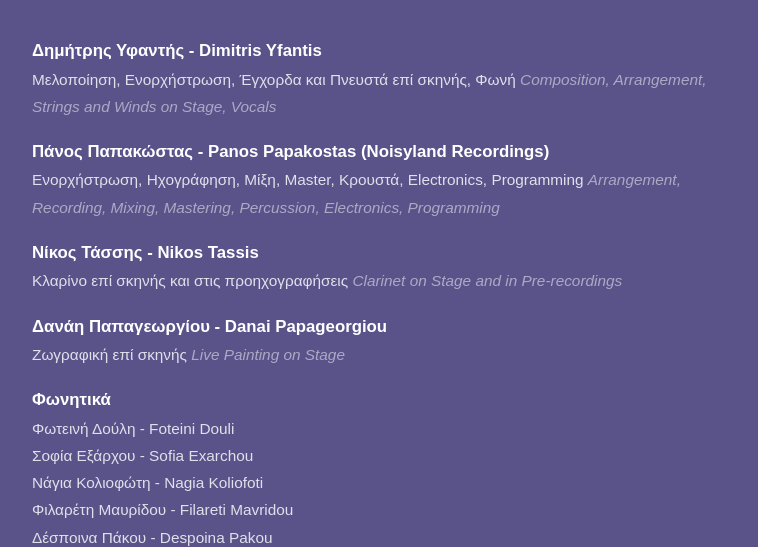
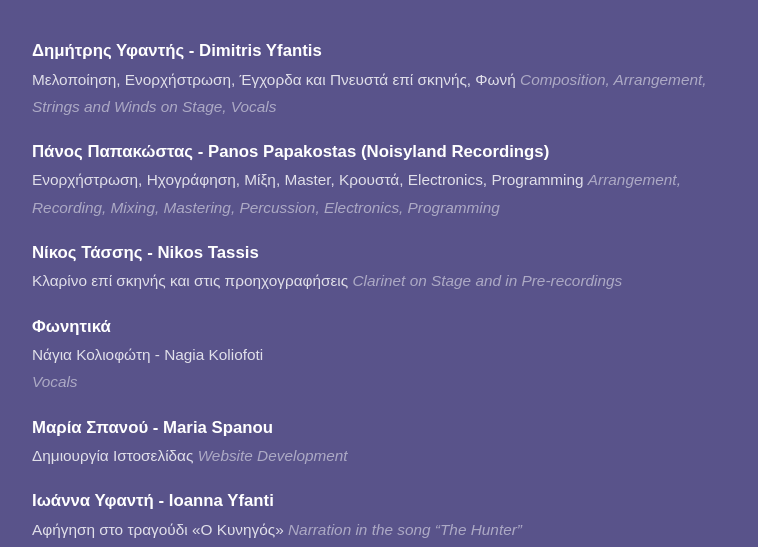
Before and after one commit to SpanouMaria/epirotika-havadia, a website: page pages/credits.html in a window 1280 px wide. Shown: the part 144-691 px from the top of the page, without its empty margins (248-1006 px from the left). Drawn offline with Linux system fonts and the light colour scheme.

Commit message:
Update credits.html

```diff
--- a/pages/credits.html
+++ b/pages/credits.html
@@ -98,7 +98,7 @@
 
     </div>
 
-    <div class="credit-line">
+   <!-- <div class="credit-line">
 
         <span class="credit-name">
             Δανάη Παπαγεωργίου - Danai Papageorgiou
@@ -112,7 +112,7 @@
             Live Painting on Stage
         </span>
 
-    </div>
+    </div> -->
 
     <div class="credit-line">
 
@@ -121,12 +121,7 @@
         </span>
 
         <span class="credit-role">
-            Φωτεινή Δούλη - Foteini Douli<br>
-            Σοφία Εξάρχου - Sofia Exarchou<br>
             Νάγια Κολιοφώτη - Nagia Koliofoti<br>
-            Φιλαρέτη Μαυρίδου - Filareti Mavridou<br>
-            Δέσποινα Πάκου - Despoina Pakou<br>
-            Λυδία Φώτου - Lydia Fotou
         </span>
 
         <span class="credit-role english-role">
```
